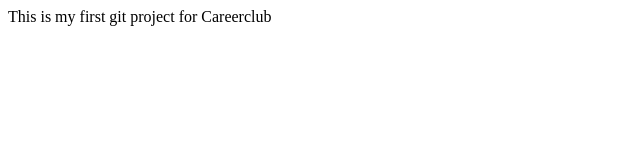
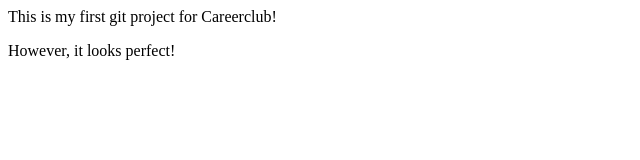
Before and after one commit to prasantraazmoktan/careerclub, a plain HTML site: page index.html in a window 1280 px wide. Shown: the whole page, without its empty margins (0-640 px from the left). Drawn offline with Linux system fonts and the light colour scheme.

Commit message:
Update index.html
Body & Paragraph add

```diff
--- a/index.html
+++ b/index.html
@@ -1,4 +1,7 @@
 <html>
-    This is my first git project for Careerclub
+    This is my first git project for Careerclub!
+<Body>
+    <p>However, it looks perfect!</p>
+
 
 </html>
```
